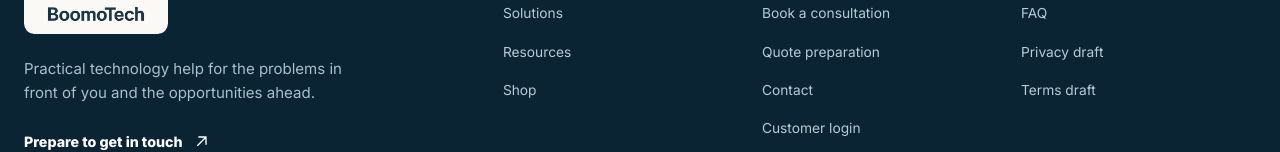
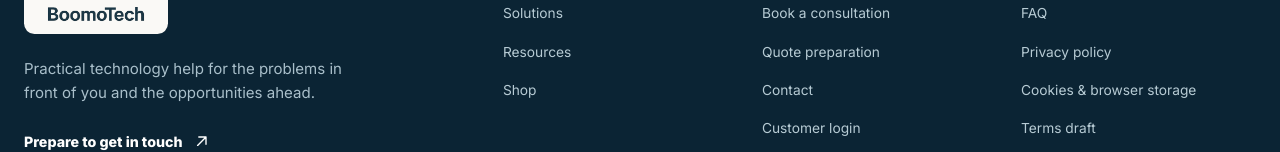
Before and after one commit to farzadsnj/boomotech-v2, a Next.js app: page /terms in a window 1280 px wide. Shown: the part 1452-1604 px from the top of the page. Built offline with nearby package versions, Linux system fonts and the light colour scheme; no server answers.

Commit message:
feat: link privacy and cookie policies

```diff
--- a/src/content/site.ts
+++ b/src/content/site.ts
@@ -38,7 +38,8 @@ export const site = {
       links: [
         { label: "About", href: "/about" },
         { label: "FAQ", href: "/faq" },
-        { label: "Privacy draft", href: "/privacy" },
+        { label: "Privacy policy", href: "/privacy" },
+        { label: "Cookies & browser storage", href: "/cookies" },
         { label: "Terms draft", href: "/terms" },
       ],
     },
```
